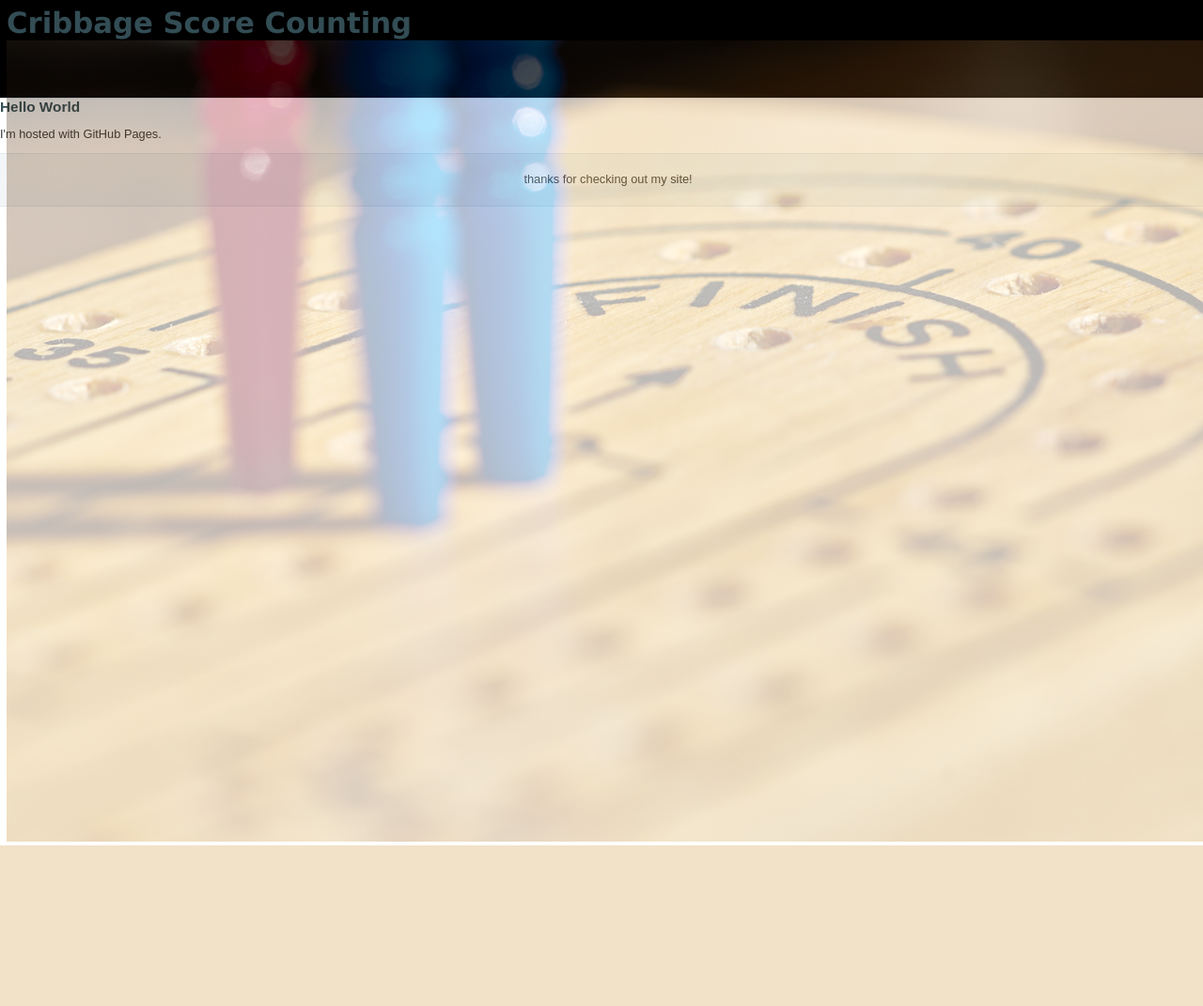
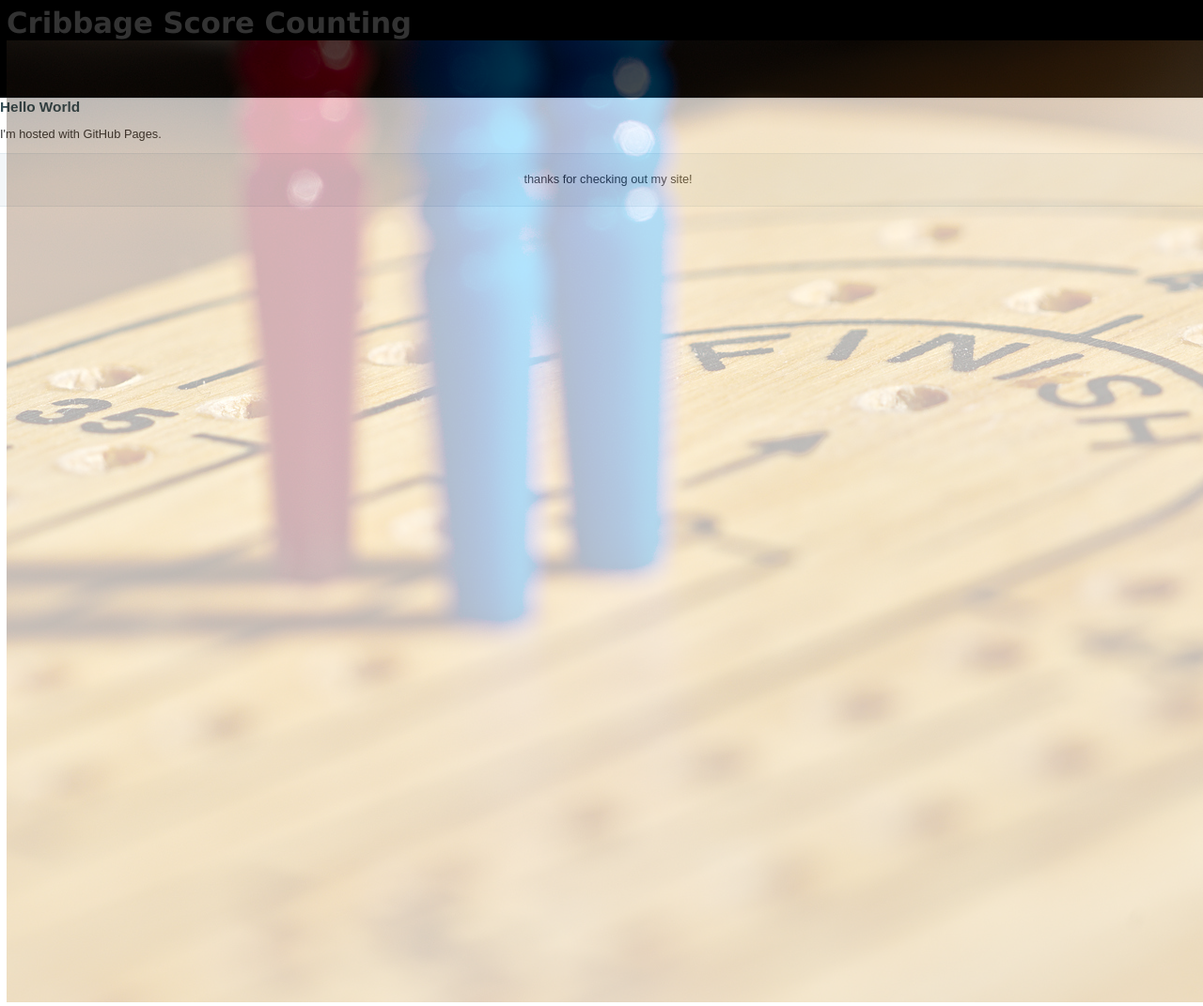
Before and after one commit to SuberCyber/subercyber.github.io, a PHP site: page / in a window 1280 px wide; the page is wider, and only the part inside the window is pictured. Shown: that part at 94% size. Before the commit the page ends 900 px from the top of that part, so only its background shows below. Run offline with PHP 8.4, Linux system fonts and the light colour scheme.

Commit message:
Update mystyle.css

```diff
--- a/mystyle.css
+++ b/mystyle.css
@@ -30,7 +30,7 @@ a:hover{
 h1{
  font-family: Verdana,Arial,sans-serif;
  font-size: 240%;
- color: #334d55;
+ color: #white;
  margin: 0px;
  padding: 0px;
 }
@@ -59,7 +59,6 @@ h4{
  padding: 0px;
 }
 img{
-  max-width: 100%;
   height: auto;
   opacity: 0.3;
 }
```
